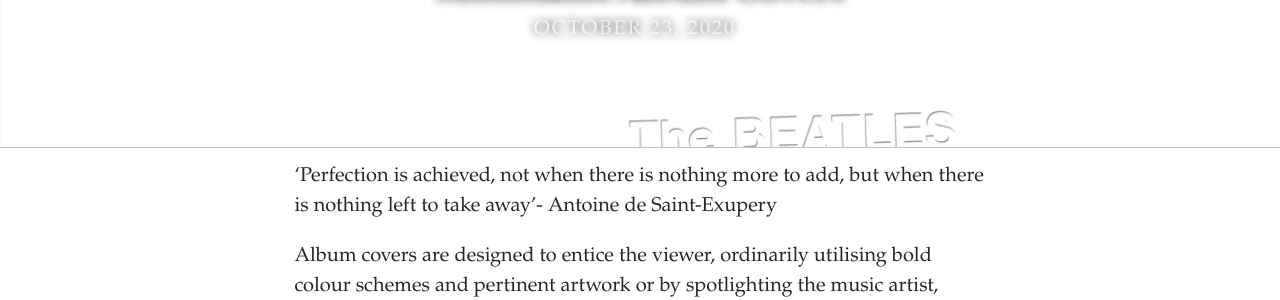
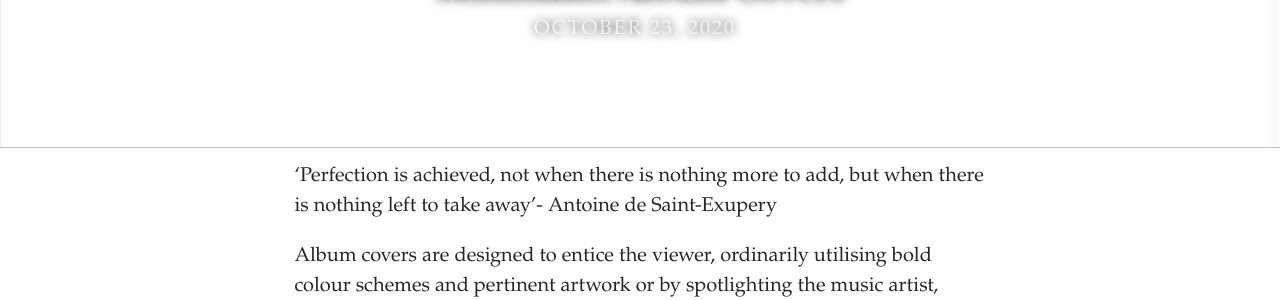
Before and after one commit to lauracutting/typetune, a Jekyll site: the page built from _posts/2020-10-23-minimalist-album-covers.md, in a window 1280 px wide. Shown: the part 192-492 px from the top of the page. Built offline with Jekyll 4.4.1, drawn with Linux system fonts in a browser that asks for light colours; some web fonts are replaced.

Commit message:
Update Post “2020-10-23-minimalist-album-covers”

```diff
--- a/_posts/2020-10-23-minimalist-album-covers.md
+++ b/_posts/2020-10-23-minimalist-album-covers.md
@@ -2,7 +2,7 @@
 layout: post
 title: Minimalist Album Covers
 date: 2020-10-23T07:50:55.766Z
-header_feature_image: ../uploads/the-beatles-white-album-cover-art.jpg
+header_feature_image: ../uploads/the-beatles-white-album-cover-art2.jpg
 caption: "George Harrison at the White Album recordings, 1968 "
 comments: true
 ---
```
Also changed, not shown: uploads/the-beatles-white-album-cover-art2.jpg (added).
